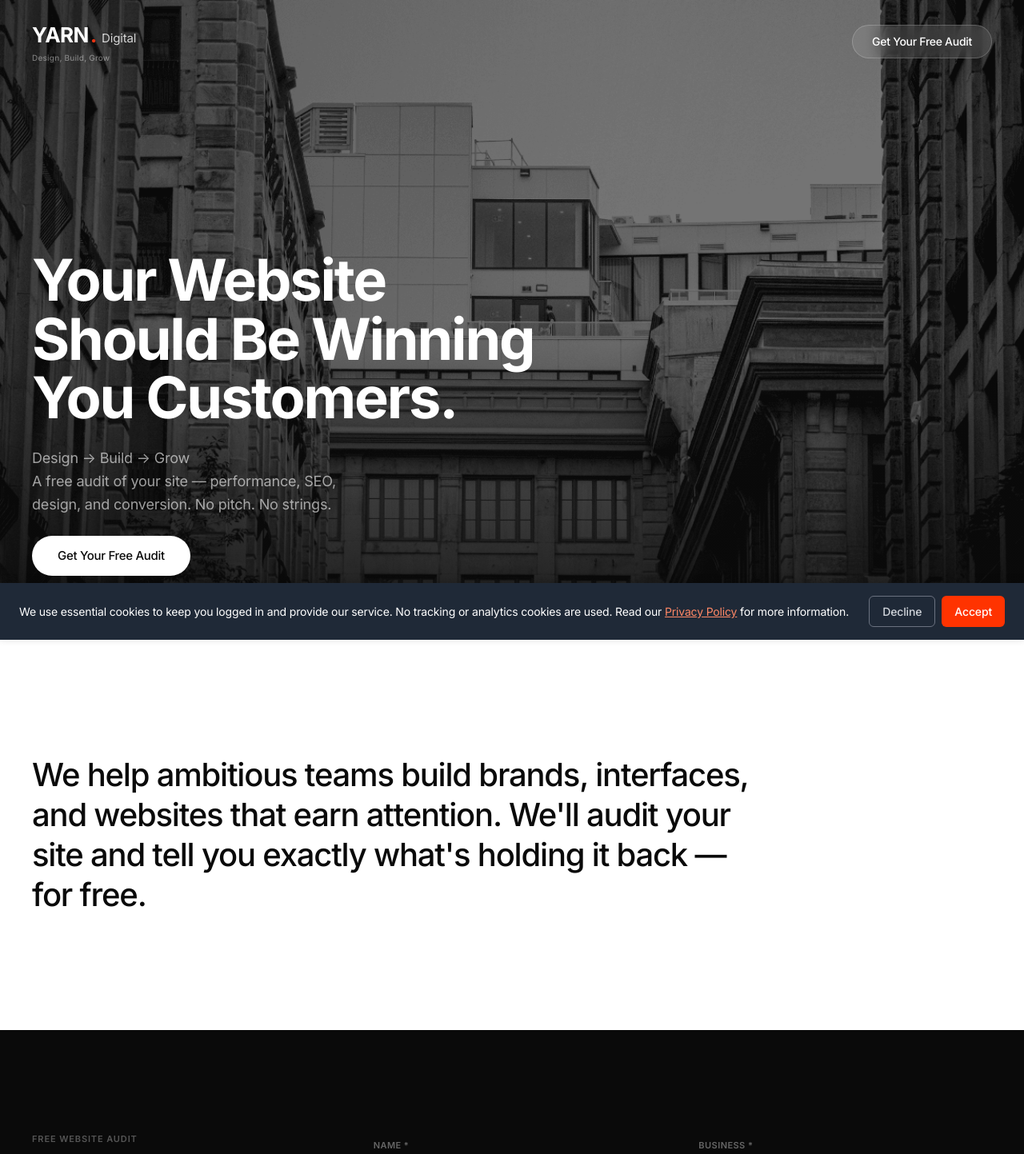
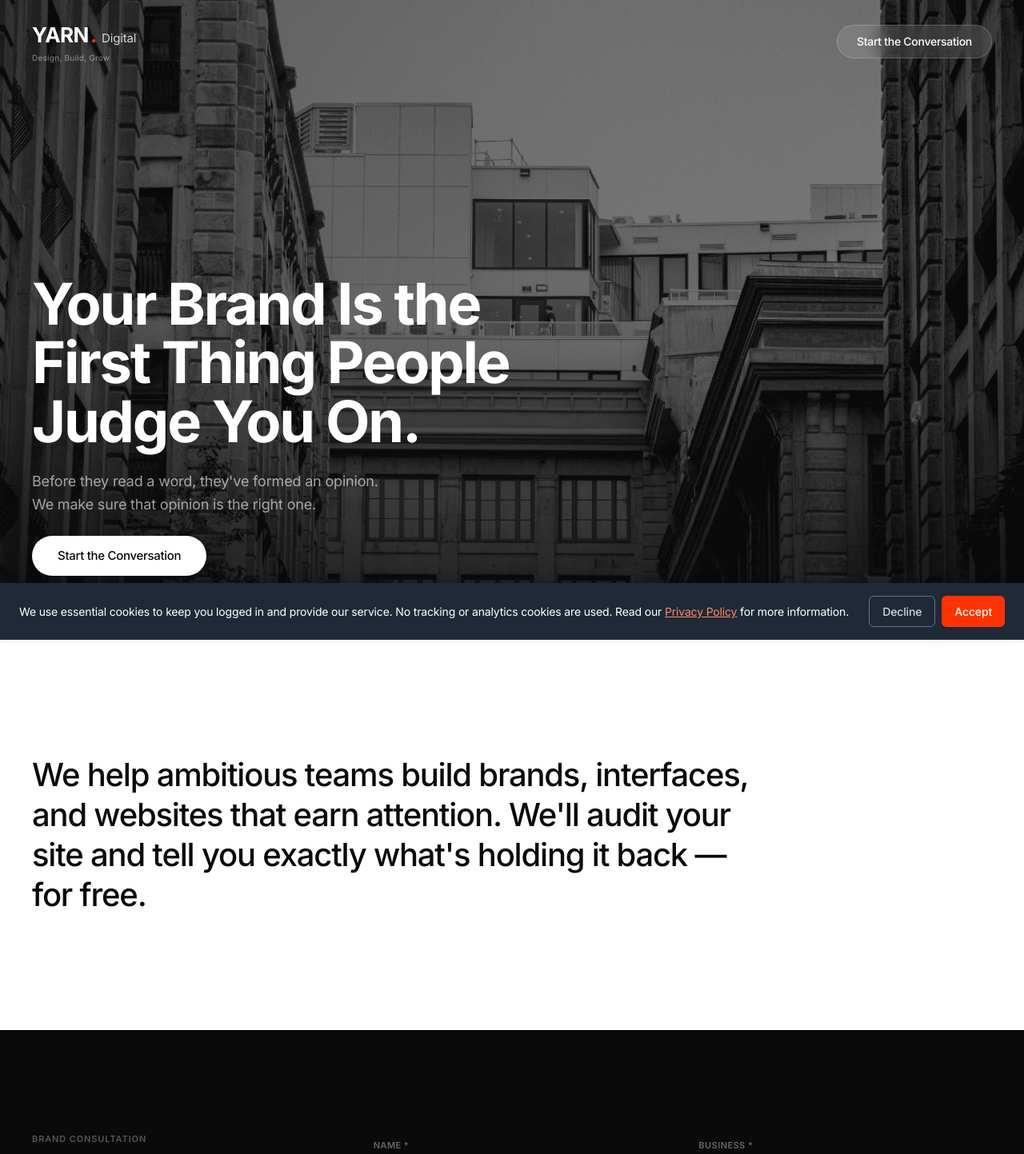
Before and after one commit to yarn-digital-org/yd-dashboard, a Next.js app: page /new-brand in a window 1280 px wide. Shown: the top 1443 px of the page at 80% size. Built offline with nearby package versions, Linux system fonts and the light colour scheme; no server answers.

Commit message:
Landing pages: SEO audit, new website, branding, Shopify — copy variants of /free-audit

```diff
--- a/src/app/new-brand/page.tsx
+++ b/src/app/new-brand/page.tsx
@@ -40,7 +40,7 @@ const IMG = {
 // ============================================
 // Main Page
 // ============================================
-export default function FreeAuditPage() {
+export default function NewBrandPage() {
   const [formData, setFormData] = useState({
     name: '', company: '', website: '', email: '', phone: '',
   });
@@ -56,7 +56,7 @@ export default function FreeAuditPage() {
       const res = await fetch('/api/public/leads', {
         method: 'POST',
         headers: { 'Content-Type': 'application/json' },
-        body: JSON.stringify({ ...formData, source: 'landing-page-free-audit', ...utm }),
+        body: JSON.stringify({ ...formData, source: 'landing-page-new-brand', ...utm }),
       });
       const data = await res.json();
       if (!res.ok) throw new Error(data.error || 'Something went wrong');
@@ -69,7 +69,7 @@ export default function FreeAuditPage() {
   };
 
   const scrollToForm = () => {
-    document.getElementById('audit-form')?.scrollIntoView({ behavior: 'smooth' });
+    document.getElementById('brand-form')?.scrollIntoView({ behavior: 'smooth' });
   };
 
   const inputClass = 'w-full bg-transparent border-b border-[#333] text-white placeholder-[#555] px-0 py-3 text-[15px] font-medium focus:outline-none focus:border-white transition-colors';
@@ -99,7 +99,7 @@ export default function FreeAuditPage() {
               className="bg-white/10 backdrop-blur-md text-white text-sm font-medium px-6 py-2.5 rounded-full border border-white/20 hover:bg-white/20 transition-all"
               style={{ letterSpacing: '-0.02em' }}
             >
-              Get Your Free Audit
+              Start the Conversation
             </button>
           </div>
         </nav>
@@ -130,17 +130,16 @@ export default function FreeAuditPage() {
                 className="text-[2.75rem] sm:text-6xl lg:text-[4.5rem] font-medium text-white leading-[1.02] mb-6"
                 style={{ letterSpacing: '-0.03em' }}
               >
-                Your Website<br />
-                Should Be Winning<br />
-                You Customers.
+                Your Brand Is the<br />
+                First Thing People<br />
+                Judge You On.
               </h1>
               <p
                 className="text-base sm:text-lg text-white/60 leading-relaxed mb-6 max-w-lg"
                 style={{ letterSpacing: '-0.01em', fontWeight: 400 }}
               >
-                Design → Build → Grow<br />
-                A free audit of your site — performance, SEO,<br className="hidden sm:block" />
-                design, and conversion. No pitch. No strings.
+                Before they read a word, they&apos;ve formed an opinion.<br />
+                We make sure that opinion is the right one.
               </p>
 
               {/* CTA — white pill like "Start a Project" on main site */}
@@ -149,7 +148,7 @@ export default function FreeAuditPage() {
                 className="bg-white text-[#0a0a0a] font-medium text-[15px] px-8 py-3.5 rounded-full hover:bg-white/90 transition-all inline-flex items-center gap-2"
                 style={{ letterSpacing: '-0.02em' }}
               >
-                Get Your Free Audit
+                Start the Conversation
               </button>
             </div>
           </div>
@@ -179,13 +178,13 @@ export default function FreeAuditPage() {
               {/* Left — heading + trust */}
               <div>
                 <span className="text-[11px] font-semibold text-[#555] uppercase block mb-6" style={{ letterSpacing: '0.08em' }}>
-                  Free Website Audit
+                  Brand Consultation
                 </span>
                 <h2
                   className="text-3xl sm:text-4xl font-medium text-white leading-[1.1] mb-6"
                   style={{ letterSpacing: '-0.04em' }}
                 >
-                  Get your free audit
+                  Tell us about your brand
                 </h2>
                 <p className="text-sm text-[#555] leading-relaxed mb-8" style={{ letterSpacing: '-0.01em', fontWeight: 500 }}>
                   Takes 30 seconds. We&apos;ll do the rest.<br />
@@ -221,7 +220,7 @@ export default function FreeAuditPage() {
                       We&apos;ve got your details.
                     </h3>
                     <p className="text-sm text-[#666] font-medium" style={{ letterSpacing: '-0.02em' }}>
-                      We&apos;ll be in touch within 1 business day with your free audit.
+                      We&apos;ll be in touch within 1 business day to discuss your brand.
                     </p>
                   </div>
                 ) : (
@@ -520,7 +519,7 @@ export default function FreeAuditPage() {
                 className="bg-white text-[#0a0a0a] font-medium text-[15px] px-8 py-3.5 rounded-full hover:bg-white/90 transition-all inline-flex items-center gap-2"
                 style={{ letterSpacing: '-0.02em' }}
               >
-                Get My Free Audit <ArrowRight size={15} />
+                Start the Conversation <ArrowRight size={15} />
               </button>
               <a
                 href="mailto:hello@yarndigital.co.uk"
--- a/src/app/new-website/page.tsx
+++ b/src/app/new-website/page.tsx
@@ -40,7 +40,7 @@ const IMG = {
 // ============================================
 // Main Page
 // ============================================
-export default function FreeAuditPage() {
+export default function NewWebsitePage() {
   const [formData, setFormData] = useState({
     name: '', company: '', website: '', email: '', phone: '',
   });
@@ -56,7 +56,7 @@ export default function FreeAuditPage() {
       const res = await fetch('/api/public/leads', {
         method: 'POST',
         headers: { 'Content-Type': 'application/json' },
-        body: JSON.stringify({ ...formData, source: 'landing-page-free-audit', ...utm }),
+        body: JSON.stringify({ ...formData, source: 'landing-page-new-website', ...utm }),
       });
       const data = await res.json();
       if (!res.ok) throw new Error(data.error || 'Something went wrong');
@@ -69,7 +69,7 @@ export default function FreeAuditPage() {
   };
 
   const scrollToForm = () => {
-    document.getElementById('audit-form')?.scrollIntoView({ behavior: 'smooth' });
+    document.getElementById('website-form')?.scrollIntoView({ behavior: 'smooth' });
   };
 
   const inputClass = 'w-full bg-transparent border-b border-[#333] text-white placeholder-[#555] px-0 py-3 text-[15px] font-medium focus:outline-none focus:border-white transition-colors';
@@ -99,7 +99,7 @@ export default function FreeAuditPage() {
               className="bg-white/10 backdrop-blur-md text-white text-sm font-medium px-6 py-2.5 rounded-full border border-white/20 hover:bg-white/20 transition-all"
               style={{ letterSpacing: '-0.02em' }}
             >
-              Get Your Free Audit
+              Get Free Quote
             </button>
           </div>
         </nav>
@@ -130,17 +130,17 @@ export default function FreeAuditPage() {
                 className="text-[2.75rem] sm:text-6xl lg:text-[4.5rem] font-medium text-white leading-[1.02] mb-6"
                 style={{ letterSpacing: '-0.03em' }}
               >
-                Your Website<br />
-                Should Be Winning<br />
-                You Customers.
+                Your Website Should<br />
+                Be Working<br />
+                Harder.
               </h1>
               <p
                 className="text-base sm:text-lg text-white/60 leading-relaxed mb-6 max-w-lg"
                 style={{ letterSpacing: '-0.01em', fontWeight: 400 }}
               >
-                Design → Build → Grow<br />
-                A free audit of your site — performance, SEO,<br className="hidden sm:block" />
-                design, and conversion. No pitch. No strings.
+                A well-designed website isn&apos;t a cost — it&apos;s your best<br />
+                salesperson. We build sites that look great, load fast,<br className="hidden sm:block" />
+                and turn visitors into leads.
               </p>
 
               {/* CTA — white pill like "Start a Project" on main site */}
@@ -149,7 +149,7 @@ export default function FreeAuditPage() {
                 className="bg-white text-[#0a0a0a] font-medium text-[15px] px-8 py-3.5 rounded-full hover:bg-white/90 transition-all inline-flex items-center gap-2"
                 style={{ letterSpacing: '-0.02em' }}
               >
-                Get Your Free Audit
+                Get Free Quote
               </button>
             </div>
           </div>
@@ -179,13 +179,13 @@ export default function FreeAuditPage() {
               {/* Left — heading + trust */}
               <div>
                 <span className="text-[11px] font-semibold text-[#555] uppercase block mb-6" style={{ letterSpacing: '0.08em' }}>
-                  Free Website Audit
+                  Free Website Quote
                 </span>
                 <h2
                   className="text-3xl sm:text-4xl font-medium text-white leading-[1.1] mb-6"
                   style={{ letterSpacing: '-0.04em' }}
                 >
-                  Get your free audit
+                  Get a free quote
                 </h2>
                 <p className="text-sm text-[#555] leading-relaxed mb-8" style={{ letterSpacing: '-0.01em', fontWeight: 500 }}>
                   Takes 30 seconds. We&apos;ll do the rest.<br />
@@ -221,7 +221,7 @@ export default function FreeAuditPage() {
                       We&apos;ve got your details.
                     </h3>
                     <p className="text-sm text-[#666] font-medium" style={{ letterSpacing: '-0.02em' }}>
-                      We&apos;ll be in touch within 1 business day with your free audit.
+                      We&apos;ll be in touch within 1 business day with your free quote.
                     </p>
                   </div>
                 ) : (
@@ -520,7 +520,7 @@ export default function FreeAuditPage() {
                 className="bg-white text-[#0a0a0a] font-medium text-[15px] px-8 py-3.5 rounded-full hover:bg-white/90 transition-all inline-flex items-center gap-2"
                 style={{ letterSpacing: '-0.02em' }}
               >
-                Get My Free Audit <ArrowRight size={15} />
+                Get a Free Quote <ArrowRight size={15} />
               </button>
               <a
                 href="mailto:hello@yarndigital.co.uk"
--- a/src/app/seo-audit/page.tsx
+++ b/src/app/seo-audit/page.tsx
@@ -40,7 +40,7 @@ const IMG = {
 // ============================================
 // Main Page
 // ============================================
-export default function FreeAuditPage() {
+export default function SeoAuditPage() {
   const [formData, setFormData] = useState({
     name: '', company: '', website: '', email: '', phone: '',
   });
@@ -56,7 +56,7 @@ export default function FreeAuditPage() {
       const res = await fetch('/api/public/leads', {
         method: 'POST',
         headers: { 'Content-Type': 'application/json' },
-        body: JSON.stringify({ ...formData, source: 'landing-page-free-audit', ...utm }),
+        body: JSON.stringify({ ...formData, source: 'landing-page-seo-audit', ...utm }),
       });
       const data = await res.json();
       if (!res.ok) throw new Error(data.error || 'Something went wrong');
@@ -69,7 +69,7 @@ export default function FreeAuditPage() {
   };
 
   const scrollToForm = () => {
-    document.getElementById('audit-form')?.scrollIntoView({ behavior: 'smooth' });
+    document.getElementById('seo-form')?.scrollIntoView({ behavior: 'smooth' });
   };
 
   const inputClass = 'w-full bg-transparent border-b border-[#333] text-white placeholder-[#555] px-0 py-3 text-[15px] font-medium focus:outline-none focus:border-white transition-colors';
@@ -99,7 +99,7 @@ export default function FreeAuditPage() {
               className="bg-white/10 backdrop-blur-md text-white text-sm font-medium px-6 py-2.5 rounded-full border border-white/20 hover:bg-white/20 transition-all"
               style={{ letterSpacing: '-0.02em' }}
             >
-              Get Your Free Audit
+              Get Free SEO Review
             </button>
           </div>
         </nav>
@@ -130,17 +130,16 @@ export default function FreeAuditPage() {
                 className="text-[2.75rem] sm:text-6xl lg:text-[4.5rem] font-medium text-white leading-[1.02] mb-6"
                 style={{ letterSpacing: '-0.03em' }}
               >
-                Your Website<br />
-                Should Be Winning<br />
-                You Customers.
+                Your Customers Are<br />
+                Searching. Are They<br />
+                Finding You?
               </h1>
               <p
                 className="text-base sm:text-lg text-white/60 leading-relaxed mb-6 max-w-lg"
                 style={{ letterSpacing: '-0.01em', fontWeight: 400 }}
               >
-                Design → Build → Grow<br />
-                A free audit of your site — performance, SEO,<br className="hidden sm:block" />
-                design, and conversion. No pitch. No strings.
+                70% of clicks go to the top 3 Google results.<br />
+                If you&apos;re not there, your competitors are. We fix that.
               </p>
 
               {/* CTA — white pill like "Start a Project" on main site */}
@@ -149,7 +148,7 @@ export default function FreeAuditPage() {
                 className="bg-white text-[#0a0a0a] font-medium text-[15px] px-8 py-3.5 rounded-full hover:bg-white/90 transition-all inline-flex items-center gap-2"
                 style={{ letterSpacing: '-0.02em' }}
               >
-                Get Your Free Audit
+                Get Free SEO Review
               </button>
             </div>
           </div>
@@ -179,13 +178,13 @@ export default function FreeAuditPage() {
               {/* Left — heading + trust */}
               <div>
                 <span className="text-[11px] font-semibold text-[#555] uppercase block mb-6" style={{ letterSpacing: '0.08em' }}>
-                  Free Website Audit
+                  Free SEO Review
                 </span>
                 <h2
                   className="text-3xl sm:text-4xl font-medium text-white leading-[1.1] mb-6"
                   style={{ letterSpacing: '-0.04em' }}
                 >
-                  Get your free audit
+                  Get your free SEO review
                 </h2>
                 <p className="text-sm text-[#555] leading-relaxed mb-8" style={{ letterSpacing: '-0.01em', fontWeight: 500 }}>
                   Takes 30 seconds. We&apos;ll do the rest.<br />
@@ -221,7 +220,7 @@ export default function FreeAuditPage() {
                       We&apos;ve got your details.
                     </h3>
                     <p className="text-sm text-[#666] font-medium" style={{ letterSpacing: '-0.02em' }}>
-                      We&apos;ll be in touch within 1 business day with your free audit.
+                      We&apos;ll be in touch within 1 business day with your free SEO review.
                     </p>
                   </div>
                 ) : (
@@ -520,7 +519,7 @@ export default function FreeAuditPage() {
                 className="bg-white text-[#0a0a0a] font-medium text-[15px] px-8 py-3.5 rounded-full hover:bg-white/90 transition-all inline-flex items-center gap-2"
                 style={{ letterSpacing: '-0.02em' }}
               >
-                Get My Free Audit <ArrowRight size={15} />
+                Get My Free SEO Review <ArrowRight size={15} />
               </button>
               <a
                 href="mailto:hello@yarndigital.co.uk"
--- a/src/app/shopify/page.tsx
+++ b/src/app/shopify/page.tsx
@@ -40,7 +40,7 @@ const IMG = {
 // ============================================
 // Main Page
 // ============================================
-export default function FreeAuditPage() {
+export default function ShopifyPage() {
   const [formData, setFormData] = useState({
     name: '', company: '', website: '', email: '', phone: '',
   });
@@ -56,7 +56,7 @@ export default function FreeAuditPage() {
       const res = await fetch('/api/public/leads', {
         method: 'POST',
         headers: { 'Content-Type': 'application/json' },
-        body: JSON.stringify({ ...formData, source: 'landing-page-free-audit', ...utm }),
+        body: JSON.stringify({ ...formData, source: 'landing-page-shopify', ...utm }),
       });
       const data = await res.json();
       if (!res.ok) throw new Error(data.error || 'Something went wrong');
@@ -69,7 +69,7 @@ export default function FreeAuditPage() {
   };
 
   const scrollToForm = () => {
-    document.getElementById('audit-form')?.scrollIntoView({ behavior: 'smooth' });
+    document.getElementById('shopify-form')?.scrollIntoView({ behavior: 'smooth' });
   };
 
   const inputClass = 'w-full bg-transparent border-b border-[#333] text-white placeholder-[#555] px-0 py-3 text-[15px] font-medium focus:outline-none focus:border-white transition-colors';
@@ -99,7 +99,7 @@ export default function FreeAuditPage() {
               className="bg-white/10 backdrop-blur-md text-white text-sm font-medium px-6 py-2.5 rounded-full border border-white/20 hover:bg-white/20 transition-all"
               style={{ letterSpacing: '-0.02em' }}
             >
-              Get Your Free Audit
+              Free Shopify Consult
             </button>
           </div>
         </nav>
@@ -130,17 +130,17 @@ export default function FreeAuditPage() {
                 className="text-[2.75rem] sm:text-6xl lg:text-[4.5rem] font-medium text-white leading-[1.02] mb-6"
                 style={{ letterSpacing: '-0.03em' }}
               >
-                Your Website<br />
-                Should Be Winning<br />
-                You Customers.
+                Sell More With a<br />
+                Shopify Store Built<br />
+                to Convert.
               </h1>
               <p
                 className="text-base sm:text-lg text-white/60 leading-relaxed mb-6 max-w-lg"
                 style={{ letterSpacing: '-0.01em', fontWeight: 400 }}
               >
-                Design → Build → Grow<br />
-                A free audit of your site — performance, SEO,<br className="hidden sm:block" />
-                design, and conversion. No pitch. No strings.
+                Custom Shopify stores designed for growth.<br />
+                Fast checkout, SEO built in, and a design<br className="hidden sm:block" />
+                your customers will love.
               </p>
 
               {/* CTA — white pill like "Start a Project" on main site */}
@@ -149,7 +149,7 @@ export default function FreeAuditPage() {
                 className="bg-white text-[#0a0a0a] font-medium text-[15px] px-8 py-3.5 rounded-full hover:bg-white/90 transition-all inline-flex items-center gap-2"
                 style={{ letterSpacing: '-0.02em' }}
               >
-                Get Your Free Audit
+                Free Shopify Consult
               </button>
             </div>
           </div>
@@ -179,13 +179,13 @@ export default function FreeAuditPage() {
               {/* Left — heading + trust */}
               <div>
                 <span className="text-[11px] font-semibold text-[#555] uppercase block mb-6" style={{ letterSpacing: '0.08em' }}>
-                  Free Website Audit
+                  Free Shopify Consultation
                 </span>
                 <h2
                   className="text-3xl sm:text-4xl font-medium text-white leading-[1.1] mb-6"
                   style={{ letterSpacing: '-0.04em' }}
                 >
-                  Get your free audit
+                  Get your free Shopify consultation
                 </h2>
                 <p className="text-sm text-[#555] leading-relaxed mb-8" style={{ letterSpacing: '-0.01em', fontWeight: 500 }}>
                   Takes 30 seconds. We&apos;ll do the rest.<br />
@@ -221,7 +221,7 @@ export default function FreeAuditPage() {
                       We&apos;ve got your details.
                     </h3>
                     <p className="text-sm text-[#666] font-medium" style={{ letterSpacing: '-0.02em' }}>
-                      We&apos;ll be in touch within 1 business day with your free audit.
+                      We&apos;ll be in touch within 1 business day about your Shopify project.
                     </p>
                   </div>
                 ) : (
@@ -520,7 +520,7 @@ export default function FreeAuditPage() {
                 className="bg-white text-[#0a0a0a] font-medium text-[15px] px-8 py-3.5 rounded-full hover:bg-white/90 transition-all inline-flex items-center gap-2"
                 style={{ letterSpacing: '-0.02em' }}
               >
-                Get My Free Audit <ArrowRight size={15} />
+                Get Free Shopify Consultation <ArrowRight size={15} />
               </button>
               <a
                 href="mailto:hello@yarndigital.co.uk"
```
